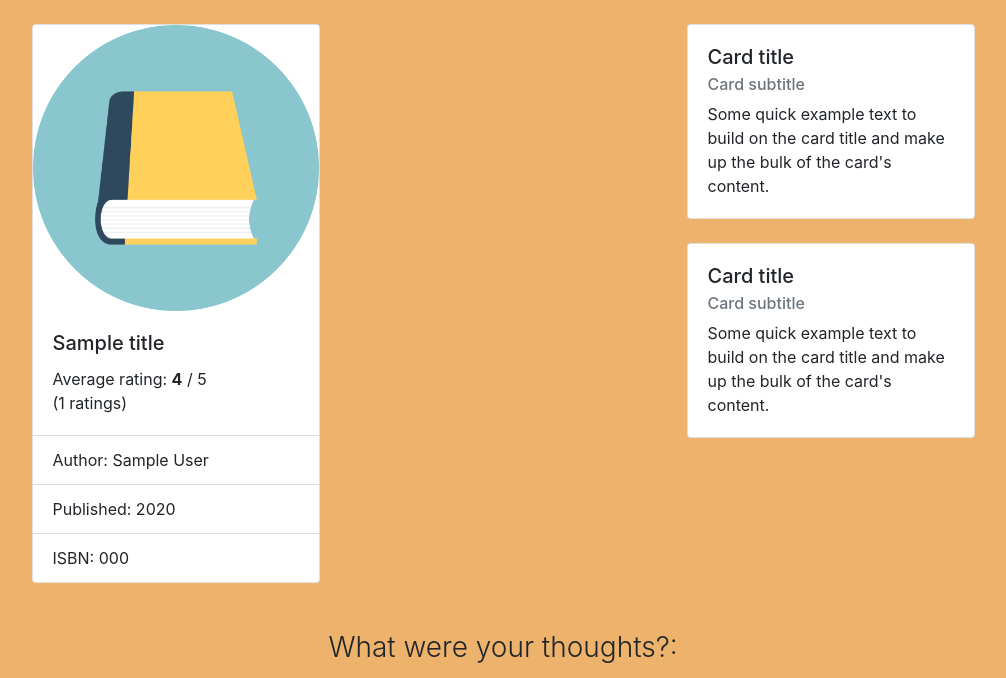
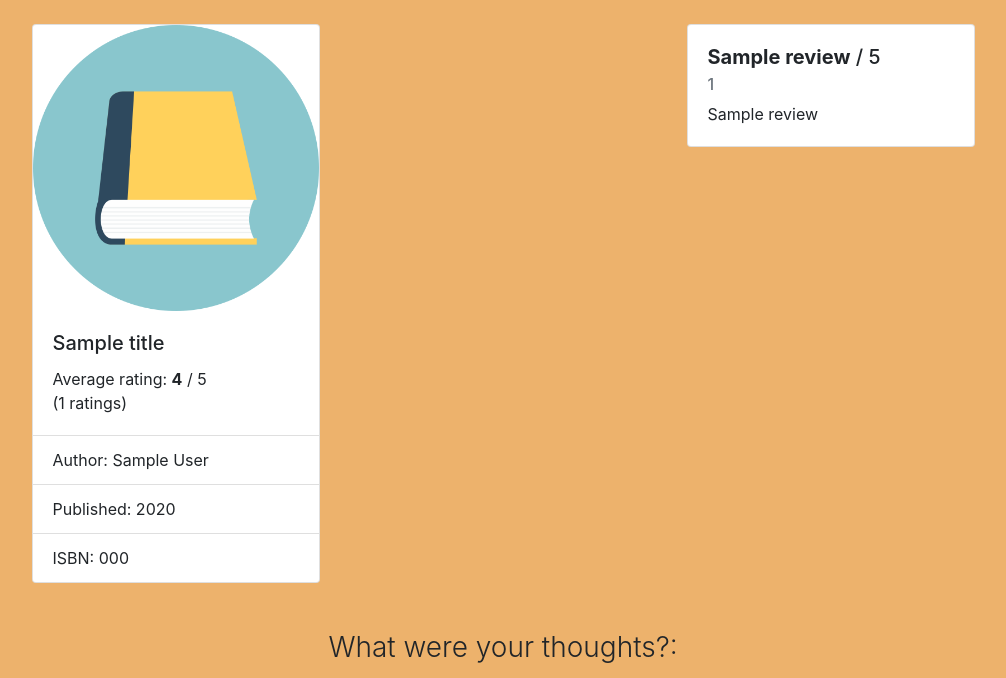
Before and after one commit to delabere/CS50W_Project1, a Flask app: template templates/book.html in a window 1280 px wide. Shown: the part 56-734 px from the top of the page, without its empty margins (137-1143 px from the left). Run offline with Flask 2, Linux system fonts and the light colour scheme; the template is opened without the code that fills it: most values are stand-ins (such as "Sample title", 1, 10 or a date in 2020); some libraries are stand-ins or nearby versions.

Commit message:
Got reviews submitting and loading dynamically

```diff
--- a/application.py
+++ b/application.py
@@ -127,6 +127,11 @@ def getGrdsdata(isbn):
     average_rating = response['books'][0]['average_rating']
     return ratings_count, average_rating
 
+def getReviews(isbn):
+    """Gets review data from database"""
+    review_data = db.execute("SELECT username, review_score, review_content FROM reviews where isbn = :isbn", {'isbn': isbn}).fetchall()
+    return review_data
+
 @app.route("/book/<isbn>", methods=['GET', 'POST'])
 def book(isbn):
     """Gives user detail on a book and the abliity to rate it"""
@@ -134,13 +139,17 @@ def book(isbn):
         # ('158648303X', 'Auschwitz: A New History', 'Laurence Rees', 2005)
         _, title, author, year = getBookdata(isbn)
         ratings_count, average_rating = getGrdsdata(isbn)
+        review_data = getReviews(isbn)
         return render_template('book.html', isbn=isbn, title=title,
                                             author=author, year=year,
                                             ratings_count=ratings_count,
-                                            average_rating=average_rating)
+                                            average_rating=average_rating,
+                                            review_data=review_data)
     else:
         # add check that isbn is valid if entered manually else 404 error
         rating = request.form['rating']
         review = request.form['review']
-        print(rating, review)
-        return render_template('book.html', isbn=isbn)
+        db.execute("INSERT INTO reviews(isbn, username, review_score, review_content) values(:isbn, :username, :review_score, :review_content)",
+                   {'isbn': isbn, 'username': session['username'], 'review_score': rating, 'review_content': review})
+        db.commit()
+        return redirect(url_for('book', isbn=isbn))
--- a/templates/book.html
+++ b/templates/book.html
@@ -35,25 +35,16 @@
   <br>
 
   <!-- cards to be iterable upon reviews -->
+  {% for review in review_data %}
   <div class="card mx-auto" style="width: 18rem;">
     <div class="card-body">
-      <h5 class="card-title">Card title</h5>
-      <h6 class="card-subtitle mb-2 text-muted">Card subtitle</h6>
-      <p class="card-text">Some quick example text to build on the card title and make up the bulk of the card's content.</p>
+      <h5 class="card-title"><strong>{{ review[1] }}</strong> / 5</h5>
+      <h6 class="card-subtitle mb-2 text-muted">{{ review[0] }}</h6>
+      <p class="card-text">{{ review[2] }}</p>
     </div>
   </div>
   <br>
-
-
-  <div class="card mx-auto" style="width: 18rem;">
-  <div class="card-body">
-    <h5 class="card-title">Card title</h5>
-    <h6 class="card-subtitle mb-2 text-muted">Card subtitle</h6>
-    <p class="card-text">Some quick example text to build on the card title and make up the bulk of the card's content.</p>
-  </div>
-</div>
-<br>
-
+ {% endfor %}
 
 </div>
 </div></div>
```
Also changed, not shown: 2 other files.
